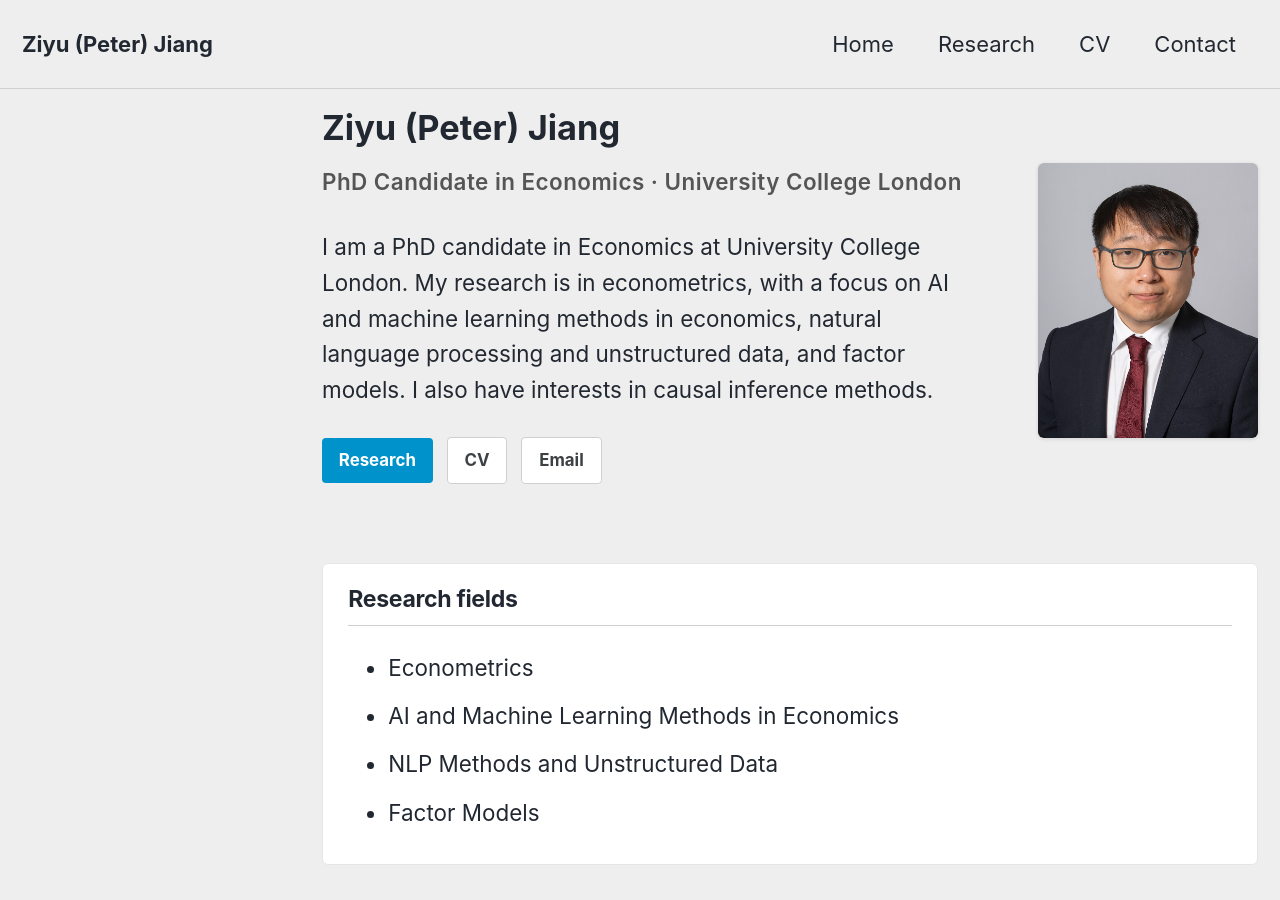
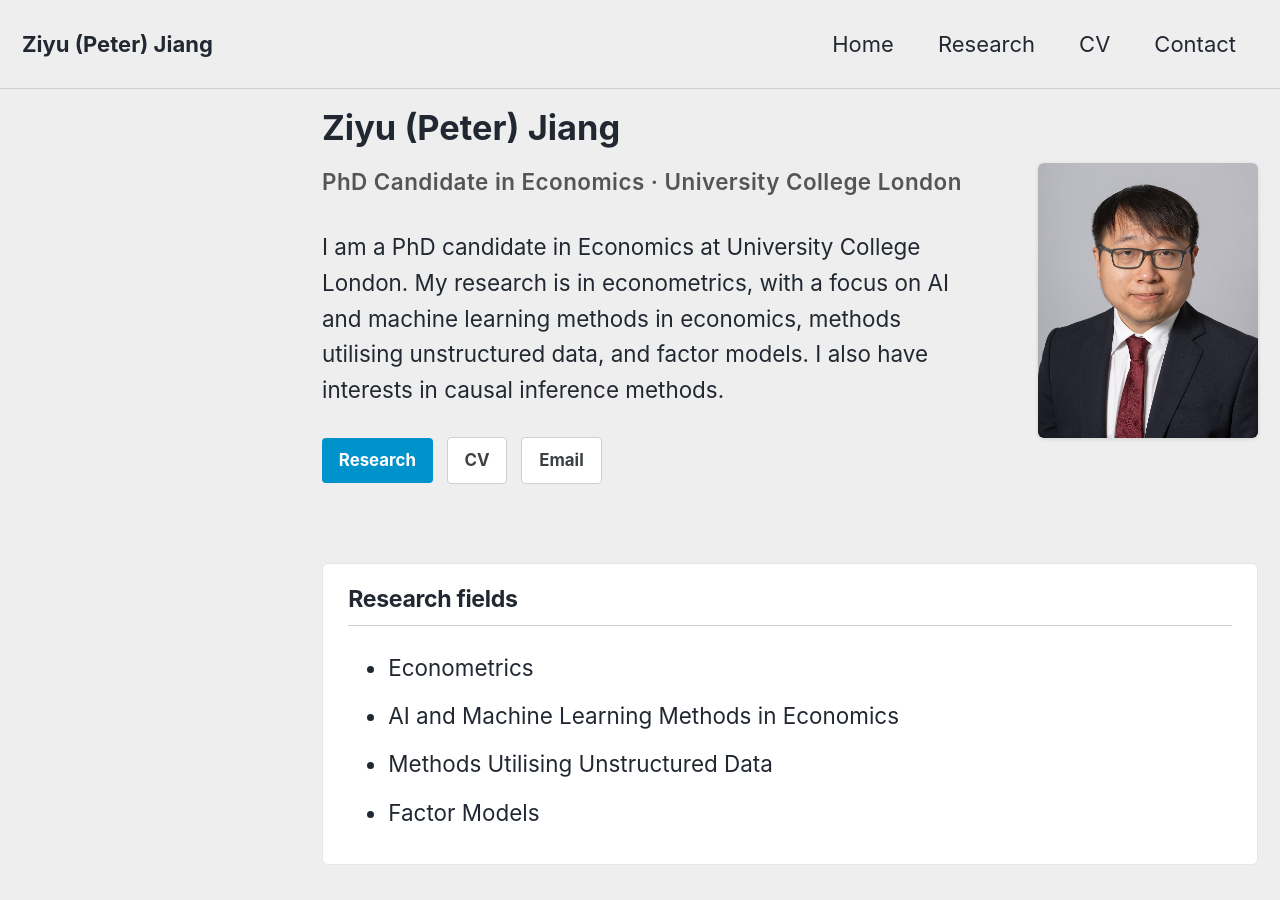
Before and after one commit to ziyupeterjiang/ziyupeterjiang.github.io, a Jekyll site: the page built from index.md, in a window 1280 px wide and 900 px high. Built offline with Jekyll 4.4.1, drawn with Linux system fonts in a browser that asks for light colours; cached includes are drawn as plain includes.

Commit message:
Update research wording

```diff
--- a/index.md
+++ b/index.md
@@ -128,7 +128,7 @@ author_profile: false
     <p class="jm-kicker">PhD Candidate in Economics · University College London</p>
 
     <p class="jm-lead">
-      I am a PhD candidate in Economics at University College London. My research is in econometrics, with a focus on AI and machine learning methods in economics, natural language processing and unstructured data, and factor models. I also have interests in causal inference methods.
+      I am a PhD candidate in Economics at University College London. My research is in econometrics, with a focus on AI and machine learning methods in economics, methods utilising unstructured data, and factor models. I also have interests in causal inference methods.
     </p>
 
     <!-- Add this sentence when you are on the job market:
@@ -153,7 +153,7 @@ author_profile: false
     <ul>
       <li>Econometrics</li>
       <li>AI and Machine Learning Methods in Economics</li>
-      <li>NLP Methods and Unstructured Data</li>
+      <li>Methods Utilising Unstructured Data</li>
       <li>Factor Models</li>
     </ul>
   </section>
```
